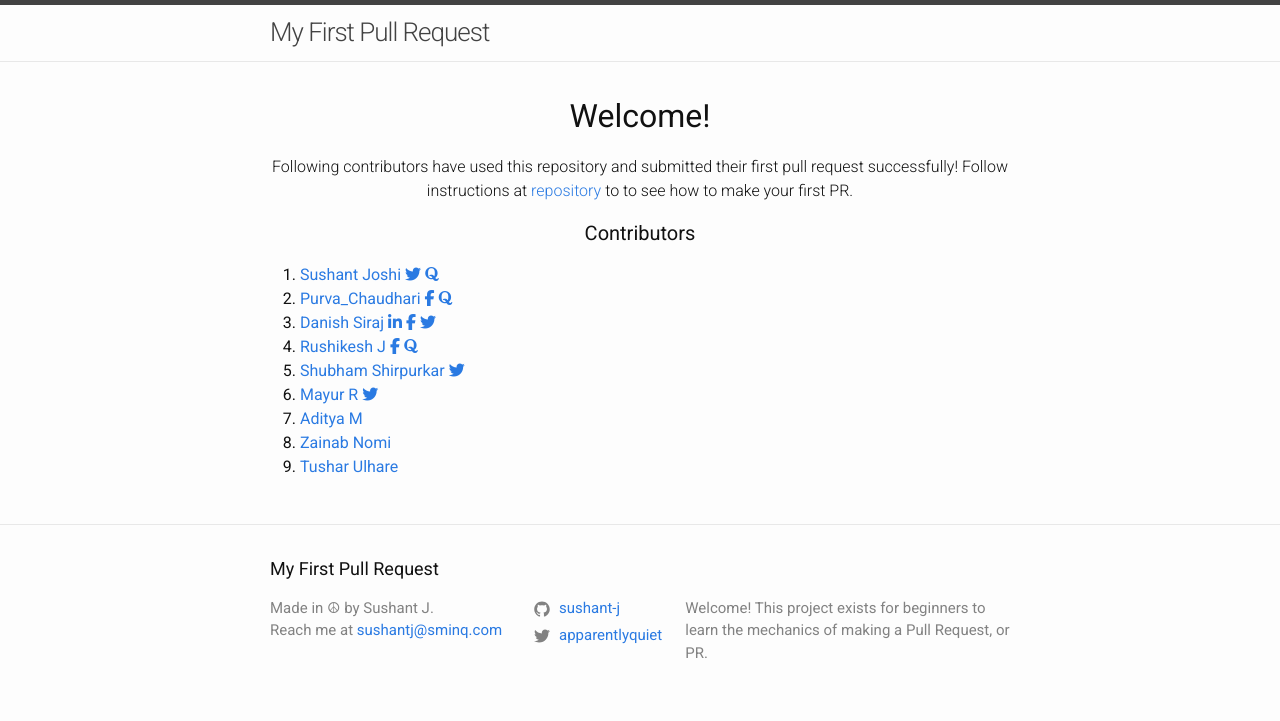
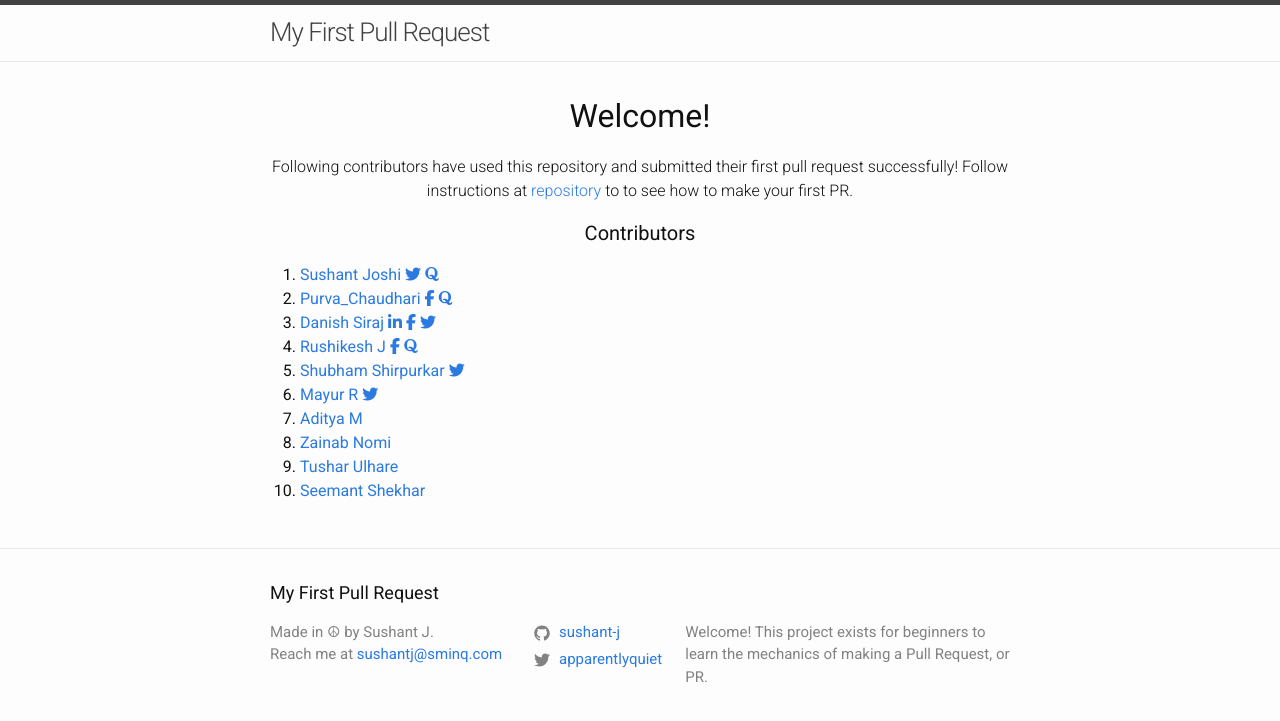
Before and after one commit to sushant-j/my-first-pull-request, a Jekyll site: the page built from index.md, in a window 1280 px wide. Shown: the top 721 px of the page. Built offline with Jekyll 4.4.1, drawn with Linux system fonts in a browser that asks for light colours; nearby versions of some CDN libraries.

Commit message:
updated home.html

```diff
--- a/_layouts/home.html
+++ b/_layouts/home.html
@@ -89,5 +89,10 @@ layout: default
         Tushar Ulhare
       </a>
     </li>
+	   <li>
+      <a href="https://github.com/seemantshekhar43/">
+        Seemant Shekhar
+      </a>
+    </li>
   </ol>
 </div>
```
